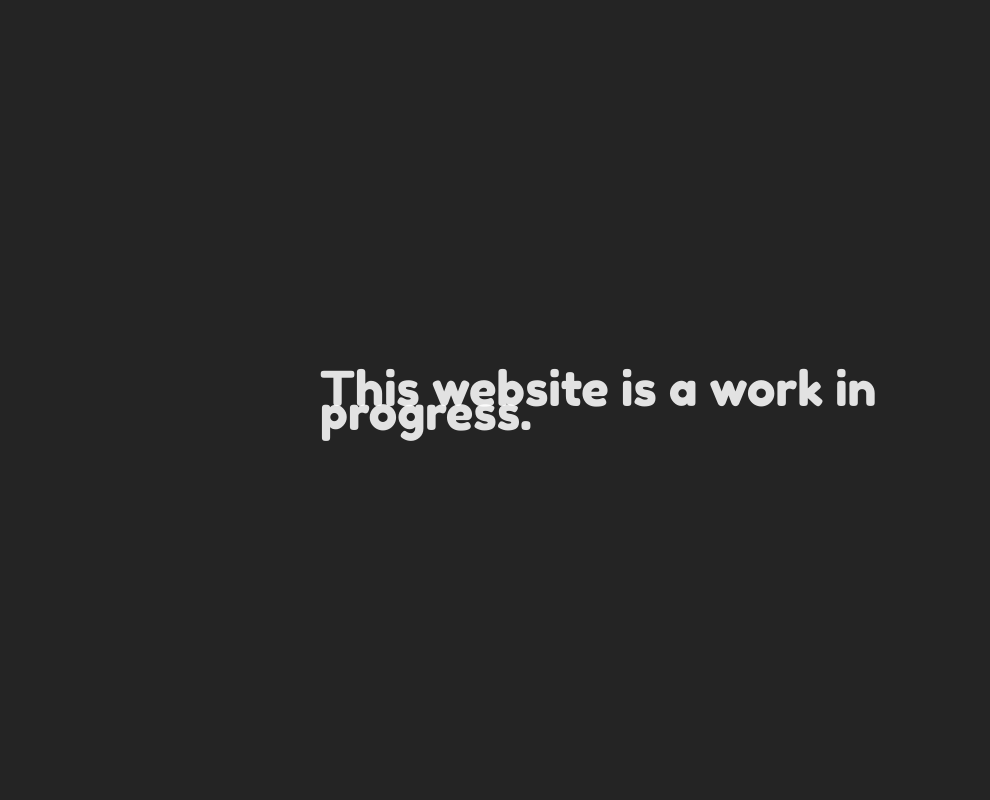
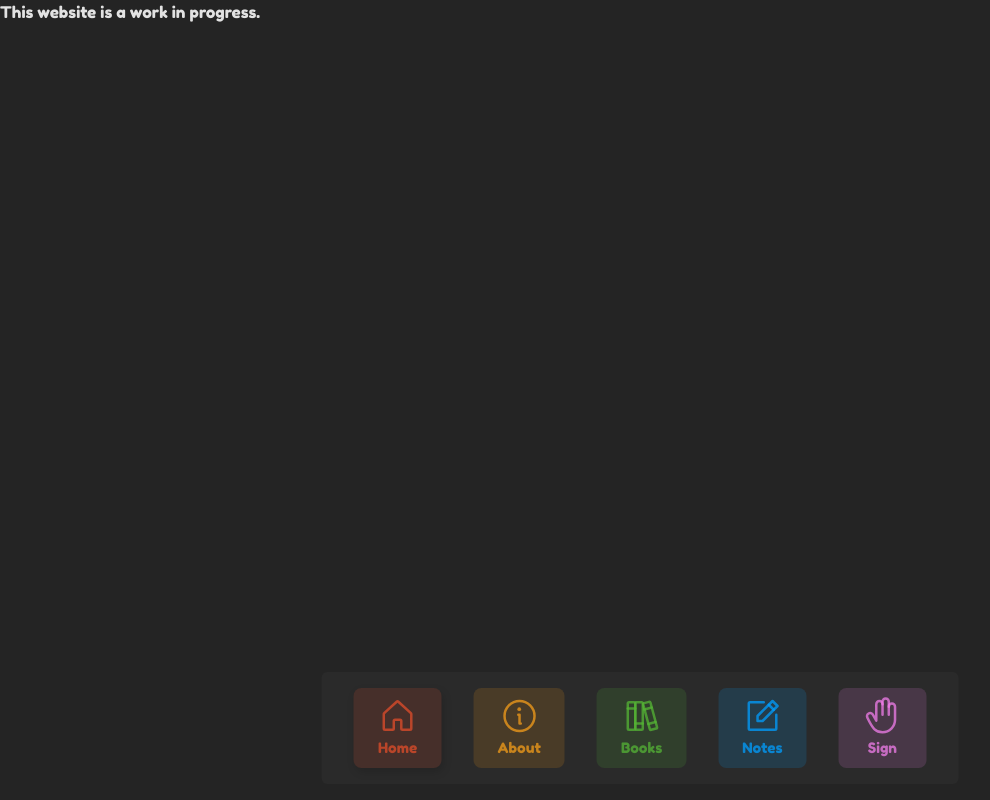
Before and after one commit to chirag-ghosh/SpeakUp, a React (Vite) app in the folder frontend/: page / in a window 1280 px wide. Shown: the whole page, without its empty margins (0-990 px from the left). Built offline with nearby package versions, Linux system fonts and the light colour scheme.

Commit message:
Add navbar;

```diff
--- a/frontend/package.json
+++ b/frontend/package.json
@@ -12,6 +12,7 @@
     "precommit": "lint-staged"
   },
   "dependencies": {
+    "phosphor-react": "^1.4.1",
     "react": "^18.2.0",
     "react-dom": "^18.2.0",
     "react-router-dom": "^6.4.3",
--- a/frontend/src/App.tsx
+++ b/frontend/src/App.tsx
@@ -3,11 +3,13 @@ import Narrration from './pages/Narration';
 import Home from './pages/Home';
 import Notes from './pages/Notes';
 import SignLanguage from './pages/SignLanguage';
+import Navbar from './components/Navbar';
 
 function App() {
   return (
     <div className="App">
       <BrowserRouter>
+        <Navbar />
         <Routes>
           <Route index element={<Home />} />
           <Route path="notes" element={<Notes />} />
--- /dev/null
+++ b/frontend/src/components/Navbar.tsx
@@ -0,0 +1,31 @@
+import { Books, Hand, House, Info, NotePencil } from 'phosphor-react';
+import { NavLink } from 'react-router-dom';
+
+function Navbar() {
+  return (
+    <div className="navbar">
+      <NavLink to="/" data-theme="red">
+        <House size={40} />
+        <div>Home</div>
+      </NavLink>
+      <NavLink to="/about" data-theme="orange">
+        <Info size={40} />
+        <div>About</div>
+      </NavLink>
+      <NavLink to="/book" data-theme="green">
+        <Books size={40} />
+        <div>Books</div>
+      </NavLink>
+      <NavLink to="/notes" data-theme="blue">
+        <NotePencil size={40} />
+        <div>Notes</div>
+      </NavLink>
+      <NavLink to="/sign" data-theme="purple">
+        <Hand size={40} />
+        <div>Sign</div>
+      </NavLink>
+    </div>
+  );
+}
+
+export default Navbar;
--- /dev/null
+++ b/frontend/src/styles/components/navbar.scss
@@ -0,0 +1,54 @@
+.navbar {
+  background-color: rgba(#666, 0.1);
+  position: absolute;
+  bottom: 1rem;
+  left: 50%;
+  transform: translateX(-50%);
+
+  display: flex;
+  border-radius: 6px;
+  padding: 0.5rem 1rem;
+
+  a {
+    margin: 0.5rem 1rem;
+    display: flex;
+    flex-direction: column;
+    align-items: center;
+    background-color: rgba(#666, 0.4);
+    padding: 0.5rem 1.5rem;
+    border-radius: 8px;
+    text-decoration: none;
+    font-size: 0.9rem;
+
+    color: rgba(#000, 0.8);
+
+    &[data-theme='red'] {
+      background-color: rgba(#e14d2a, 0.15);
+      color: rgba(#e14d2a, 0.75);
+    }
+
+    &[data-theme='orange'] {
+      background-color: rgba(#f49d1a, 0.15);
+      color: rgba(#f49d1a, 0.75);
+    }
+
+    &[data-theme='green'] {
+      background-color: rgba(#54b435, 0.15);
+      color: rgba(#54b435, 0.75);
+    }
+
+    &[data-theme='blue'] {
+      background-color: rgba(#009eff, 0.15);
+      color: rgba(#009eff, 0.75);
+    }
+
+    &[data-theme='purple'] {
+      background-color: rgba(#f07dea, 0.15);
+      color: rgba(#f07dea, 0.75);
+    }
+
+    &.active {
+      box-shadow: 2px 4px 8px rgba(#000, 0.15);
+    }
+  }
+}
--- a/frontend/src/styles/global.scss
+++ b/frontend/src/styles/global.scss
@@ -21,11 +21,13 @@
   box-sizing: border-box;
 }
 
+body {
+  overflow: hidden;
+}
+
 .App {
-  position: absolute;
-  top: 50%;
-  left: 50%;
-  transform: translate(-50%, -50%);
-  font-size: 3rem;
+  width: 100%;
+  min-height: 100vh;
+  overflow-y: scroll;
   font-family: 'Fredoka One', cursive;
 }
--- a/frontend/src/styles/index.scss
+++ b/frontend/src/styles/index.scss
@@ -1,3 +1,5 @@
 @import url('https://fonts.googleapis.com/css2?family=Fredoka+One&family=Poppins:ital,wght@0,100;0,200;0,300;0,400;0,500;0,600;0,700;0,800;0,900;1,100;1,200;1,300;1,400;1,500;1,600;1,700;1,800;1,900&display=swap');
 
 @import 'global.scss';
+
+@import 'components/navbar.scss';
```
